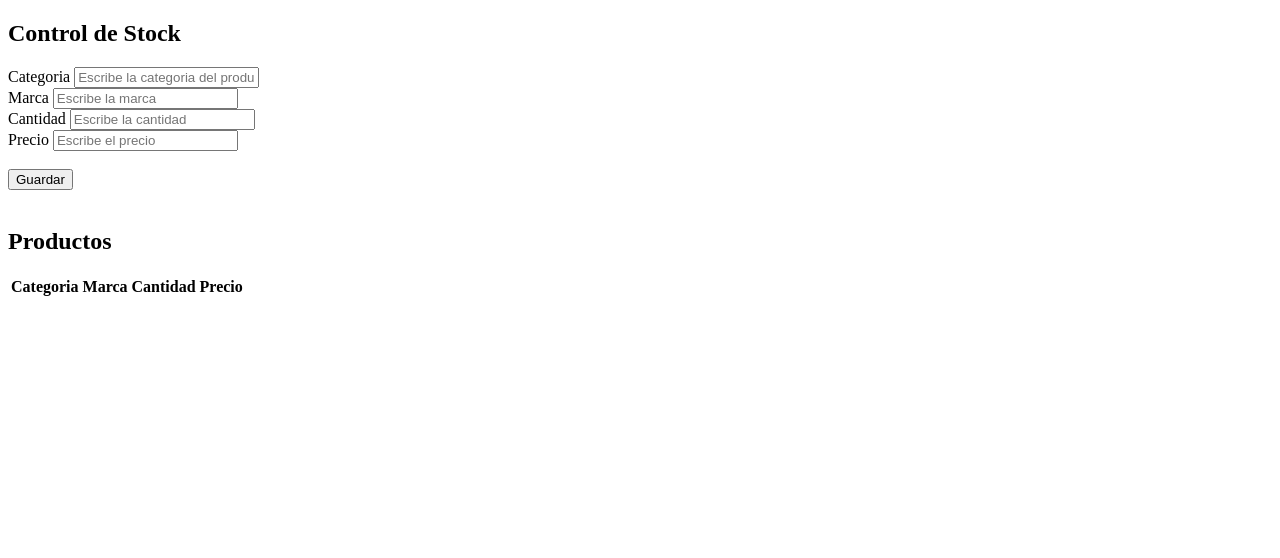
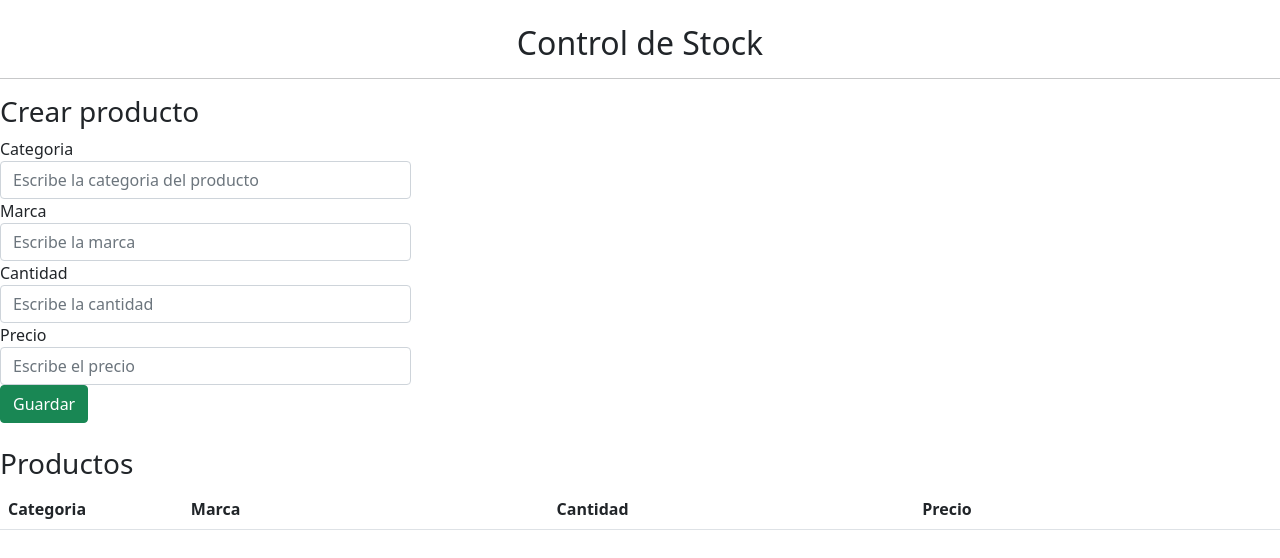
Before and after one commit to LeandroRizzo/Pre-entrega-2, a plain HTML site: page index.html in a window 1280 px wide. Drawn offline with nearby package versions, Linux system fonts and the light colour scheme.

Commit message:
Update index.html

```diff
--- a/index.html
+++ b/index.html
@@ -4,37 +4,40 @@
     <meta charset="UTF-8">
     <meta http-equiv="X-UA-Compatible" content="IE=edge">
     <meta name="viewport" content="width=device-width, initial-scale=1.0">
-    <title>Document</title>
+    <title>Control de Stock</title>
+    <link href="https://cdn.jsdelivr.net/npm/bootstrap@5.0.2/dist/css/bootstrap.min.css" rel="stylesheet" integrity="sha384-EVSTQN3/azprG1Anm3QDgpJLIm9Nao0Yz1ztcQTwFspd3yD65VohhpuuCOmLASjC" crossorigin="anonymous">
 </head>
 <body>
+    <br/>
     <h2 class="text-center">Control de Stock</h2>
-     <form>
-         <div>
+    <hr/>
+    <h3>Crear producto</h3>
+    <div class="row">
+        <div class="col-4">
+            <form id="nuevoProducto">
+                <div class="form-group">
                     <label for="categoria">Categoria</label>
-            <input type="text" name="categoria" id="categoria" placeholder="Escribe la categoria del producto" required>
+                    <input type="text" class="form-control" name="categoria" id="categoria" placeholder="Escribe la categoria del producto" required>
                 </div>
-         <div>
+                <div class="form-group">
                     <label for="marca">Marca</label>
-            <input type="text" name="marca" id="marca" placeholder="Escribe la marca" required>
+                    <input type="text" class="form-control" name="marca" id="marca" placeholder="Escribe la marca" required>
                 </div>
-        <div>
+                <div class="form-group">
                     <label for="cantidad">Cantidad</label>
-            <input type="number" name="cantidad" id="cantidad" placeholder="Escribe la cantidad" required>
+                    <input type="number" class="form-control" name="cantidad" id="cantidad" placeholder="Escribe la cantidad" required>
                 </div>
-        <div>
+                <div class="form-group">
                     <label for="precio">Precio</label>
-            <input type="number" name="precio" id="precio" placeholder="Escribe el precio" required>
+                    <input type="number" class="form-control" name="precio" id="precio" placeholder="Escribe el precio" required>
                 </div>
+                <button class="btn btn-success" type="submit" id="guardar">Guardar</button>
              </form>
-     <br>
-     <button type="submit" id="guardar">Guardar</button>
-     <br>
+         </div>
          <div class="col-12">
             <br>
-        <h2 class="text-center">
-            Productos
-        </h2>
-        <table id="mostrarLista">
+            <h3>Productos</h3>
+            <table class="table" id="mostrarLista">
                 <tr>
                     <th class="col-1">Categoria</th>
                     <th class="col-2">Marca </th>
@@ -43,7 +46,8 @@
                 </tr>
             </table>
         </div>
-
+    </div>
+    <script src="https://ajax.googleapis.com/ajax/libs/jquery/3.6.0/jquery.min.js"></script>
 
     <script src="app.js"></script>
 </body>
```
Lines whose indentation alone changed are shown as unchanged.
